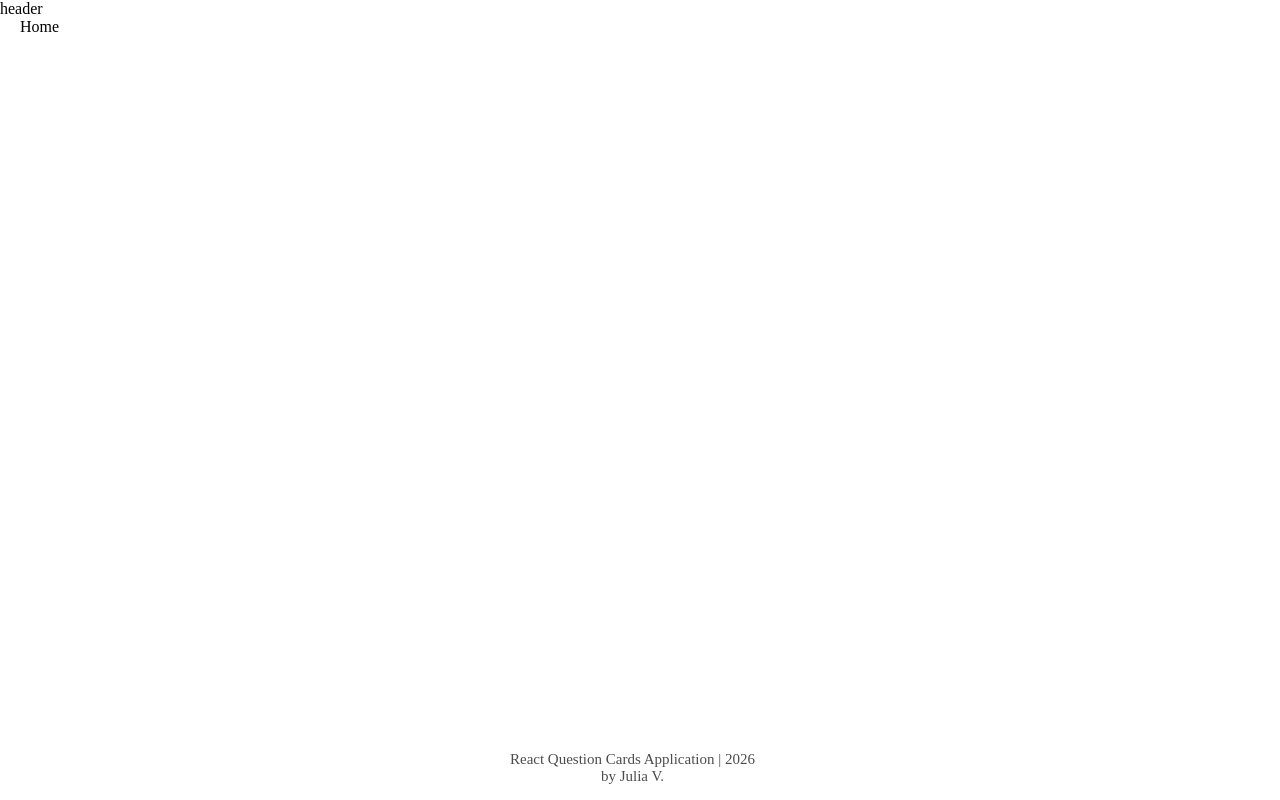
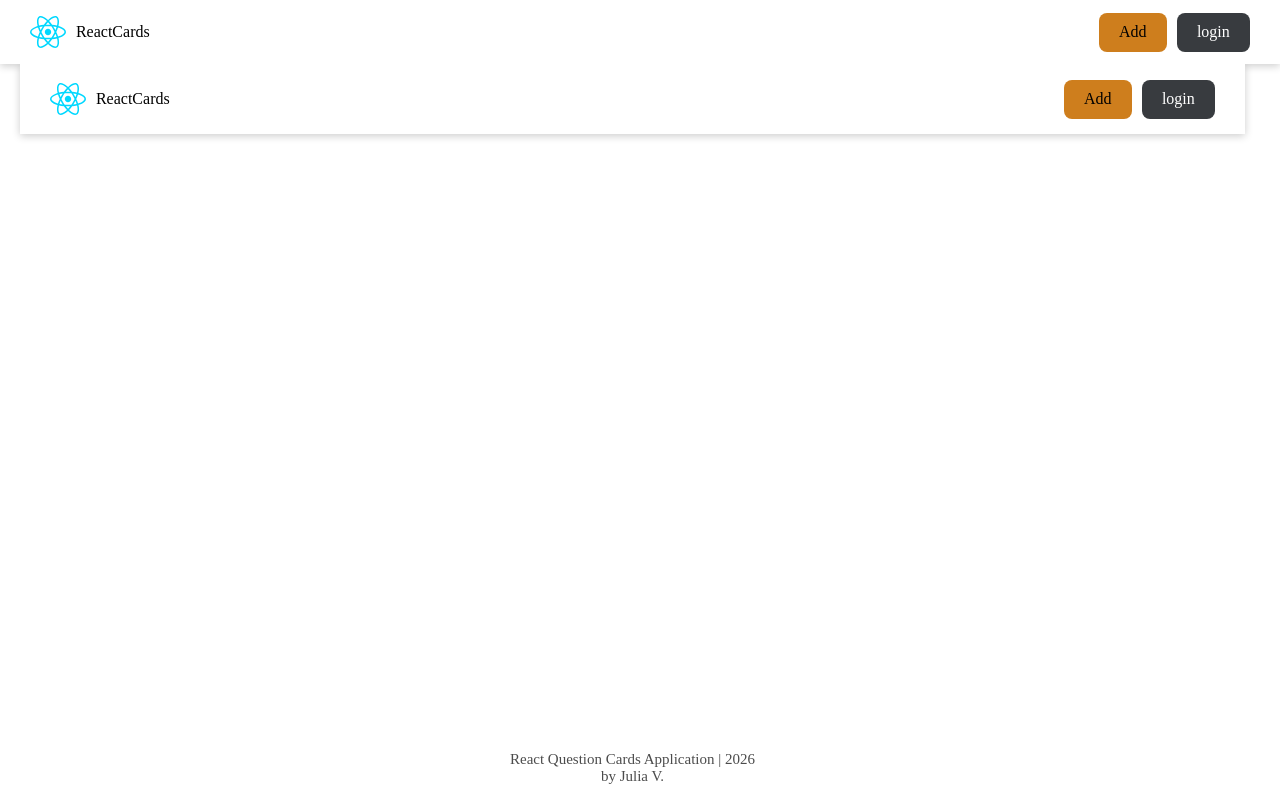
Before and after one commit to Ulianna0309/react-courses-app, a React (Vite) app: page / in a window 1280 px wide. Built offline with nearby package versions, Linux system fonts and the light colour scheme.

Commit message:
added btn component and header

```diff
--- a/src/App.jsx
+++ b/src/App.jsx
@@ -1,5 +1,6 @@
 import { BrowserRouter, Route, Routes } from "react-router-dom";
 import { MainLayout } from "./components/MainLayout";
+import { Header } from "./components/Header";
 
 function App() {
   return (
@@ -7,7 +8,7 @@
       <BrowserRouter>
         <Routes>
           <Route element={<MainLayout/>}>
-            <Route path="/" element={<div>Home</div>} />
+            <Route path="/" element={<Header/>} />
             <Route path="/forbidden" element={<div>ForbiddenPage</div>} />
             <Route path="/addquestion" element={<div>AddQuestionPageLazy</div>} />
           </Route>
--- /dev/null
+++ b/src/components/Button/Button.jsx
@@ -0,0 +1,12 @@
+import styles from "./Button.module.css";
+export const Button = ({ children, isActive, onClick, isDisabled }) => {
+  return (
+    <button
+      className={`${styles.btn} ${isActive ? styles.active : ""}`}
+      onClick={onClick}
+      disabled={isDisabled}
+    >
+      {children}
+    </button>
+  );
+};
--- /dev/null
+++ b/src/components/Button/Button.module.css
@@ -0,0 +1,31 @@
+.btn {
+    border-radius: 8px;
+    border: 1px solid transparent;
+    padding: 0.6em 1.2em;
+    font-size: 1em;
+    font-weight: 500;
+    font-family: inherit;
+    background-color: var(--btn-bg-color);
+    color: var(--btn-text-color);
+    cursor: pointer;
+    transition: border-color 0.25s;
+}
+
+.btn:hover {
+    border-color: #2f2f2f;
+}
+
+.btn:focus,
+.btn:focus-visible {
+    outline: 4px auto #2f2f2f;
+}
+
+.btn:disabled {
+    opacity: .5;
+    pointer-events: none;
+}
+
+.active {
+    color: #000;
+    background-color: #ce7e1d;
+}
--- /dev/null
+++ b/src/components/Button/index.jsx
@@ -0,0 +1 @@
+export { Button } from "./Button";
--- /dev/null
+++ b/src/components/Header/Header.jsx
@@ -0,0 +1,17 @@
+import styles from "./Header.module.css";
+import ReactLogo from "../../assets/react.svg";
+import { Button } from "../Button";
+export const Header = () => {
+  return (
+    <header className={styles.header}>
+      <p>
+        <img src={ReactLogo} alt="react logo" />
+        <span>ReactCards</span>
+      </p>
+      <div className={styles.headerButtons}>
+       <Button isActive>Add</Button>
+       <Button>login</Button>
+      </div>
+    </header>
+  );
+};
--- /dev/null
+++ b/src/components/Header/Header.module.css
@@ -0,0 +1,27 @@
+.header {
+    width: 100%;
+    height: 70px;
+    background-color: var(--main-bg-color);
+    padding: 0 30px;
+    display: flex;
+    justify-content: space-between;
+    align-items: center;
+    box-shadow: 0 2px 8px 0 rgba(0,0,0,.2);
+
+    p {
+        text-transform: capitalize;
+        display: flex;
+        justify-content: center;
+        align-items: center;
+        gap: 10px;
+        cursor: pointer;
+        user-select: none;
+    }
+}
+
+.headerButtons {
+    display: flex;
+    justify-content: center;
+    align-items: center;
+    gap: 10px;
+}
--- /dev/null
+++ b/src/components/Header/index.jsx
@@ -0,0 +1 @@
+export { Header } from "./Header";
--- a/src/components/MainLayout/MainLayout.jsx
+++ b/src/components/MainLayout/MainLayout.jsx
@@ -1,11 +1,12 @@
 import { Outlet } from "react-router-dom";
 import styles from "./MainLayout.module.css";
+import { Header } from "../Header";
 
 export const MainLayout = () => {
   const currentYear = new Date().getFullYear();
   return (
     <div className={styles.mainLayout}>
-      <header>header</header>
+      <Header/>
       <div className={styles.mainWrapper}>
         <main className={styles.main}>
             <Outlet/>
--- a/src/index.css
+++ b/src/index.css
@@ -1,5 +1,7 @@
 :root {
   --main-bg-color: #23272f;
+  --btn-bg-color: #383b3f;
+  --btn-text-color: #fff;
   --text-color: #fff;
   --text-h: #08060d;
   --bg: #fff;
@@ -32,12 +34,16 @@
   :root {
     --main-bg-color: #23272f;
     --text-color: #fff;
+    --btn-bg-color: #16444f;
+    --btn-text-color: #57C4DC;
   }
 }
 @media (prefers-color-scheme: light) {
   :root {
     --main-bg-color: #ffffff;
     --text-color: #000;
+    --btn-bg-color: #383b3f;
+    --btn-text-color: #fff;
   }
 }
 
```
Also changed, not shown: src/features/ThemeToggler/ThemeToggler.jsx (added), src/features/ThemeToggler/ThemeToggler.module.css (added), src/features/ThemeToggler/index.jsx (added).
